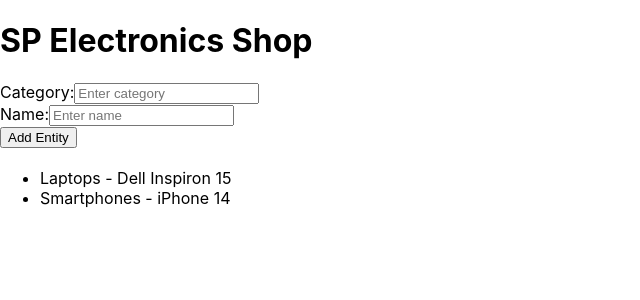
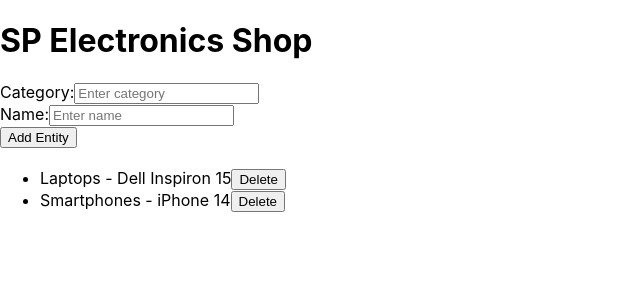
Before and after one commit to TanEngLiatJermin/sp-electronics-shop, a React (Create React App) app: page / in a window 1280 px wide. Shown: the top 300 px of the page, without its empty margins (0-640 px from the left). Built offline with nearby package versions, Linux system fonts and the light colour scheme.

Commit message:
updated entities list with delete btn

```diff
--- a/src/components/EntitiesList.js
+++ b/src/components/EntitiesList.js
@@ -1,12 +1,17 @@
 import React from "react";
 
-const EntitiesList = ({ entities }) => {
+const EntitiesList = ({ entities, onDeleteEntity }) => {
   return (
     <ul>
       {entities.map((entity) => (
         <li key={entity.id} data-testid="EntityTestId">
-          <span data-testid="EntityCategoryTestId">{entity.category}</span> -{" "}
-          {entity.name}
+          <span data-testid="EntityCategoryTestId">{entity.category}</span> - {entity.name}
+          <button
+            onClick={() => onDeleteEntity(entity.id)}
+            data-testid="EntityDeleteTestId"
+          >
+            Delete
+          </button>
         </li>
       ))}
     </ul>
```
